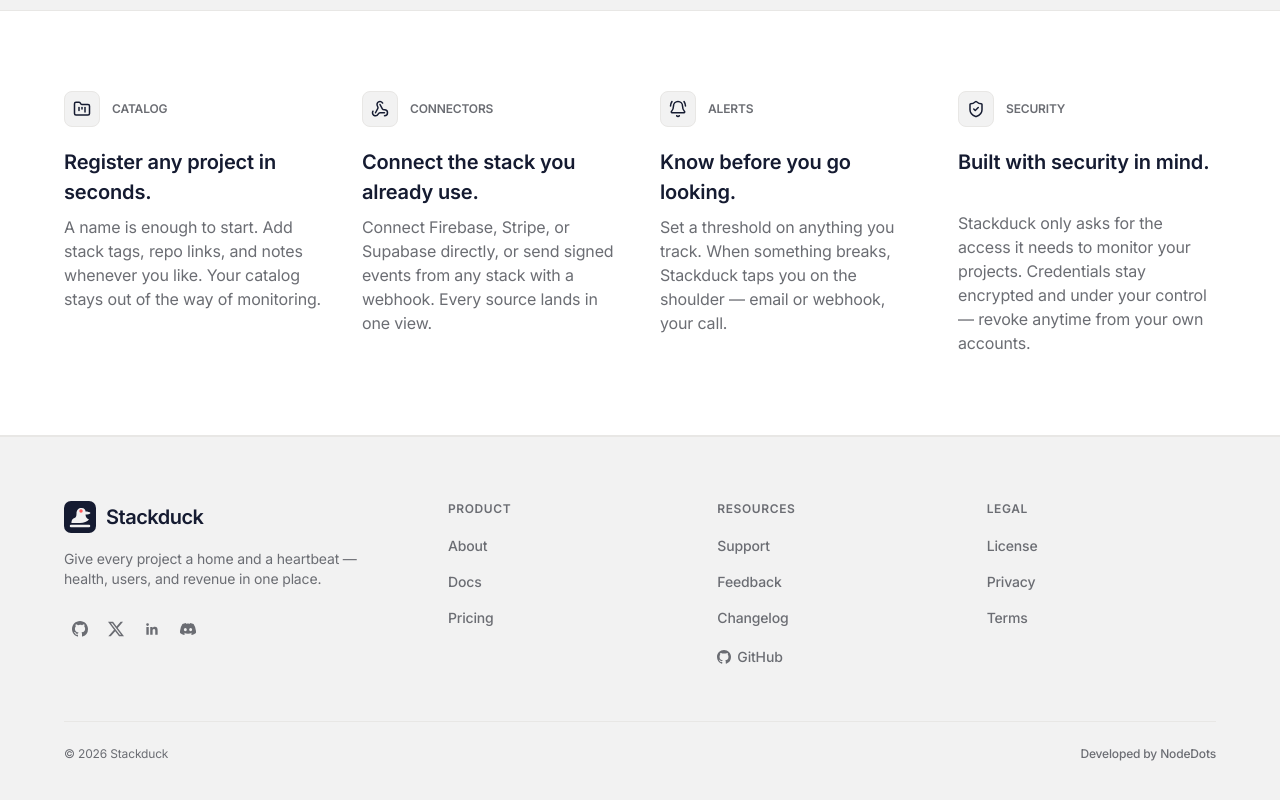
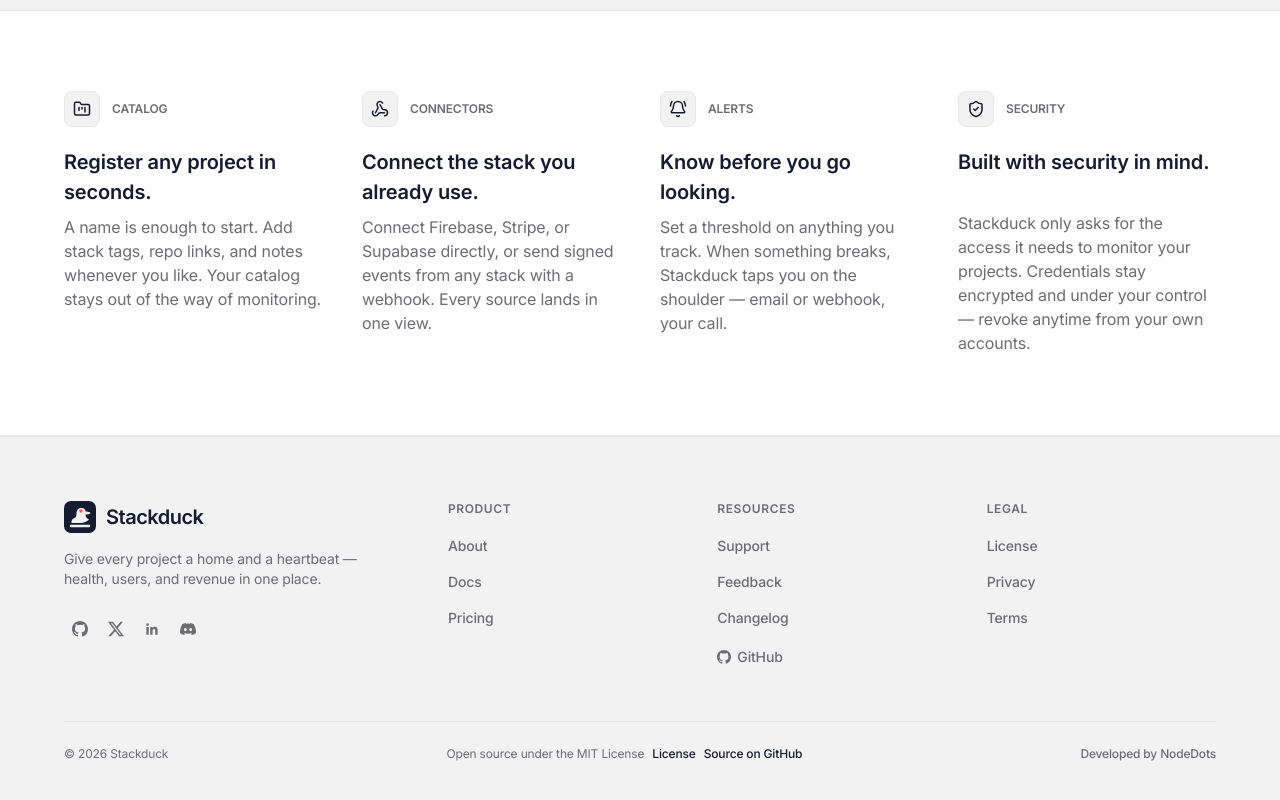
Before and after one commit to nodedots/proxibay, a React (Vite) app: page / in a window 1280 px wide. Shown: the part 1215-2015 px from the top of the page. Built offline with nearby package versions, Linux system fonts and the light colour scheme; no server answers; a web font is replaced by a local one.

Commit message:
feat(footer): add MIT License notice and GitHub source link to SiteFooter

```diff
--- a/src/components/SiteFooter.tsx
+++ b/src/components/SiteFooter.tsx
@@ -144,6 +144,13 @@ export default function SiteFooter() {
           </div>
           <div className="mt-10 flex flex-col items-start gap-2 border-t border-line pt-5 sm:mt-12 sm:flex-row sm:items-center sm:justify-between sm:gap-4 sm:pt-6">
             <p className="font-inter text-xs text-ink-muted">© 2026 Stackduck</p>
+            <div className="flex flex-wrap items-center gap-x-2 gap-y-1 font-inter text-xs text-ink-muted">
+              <span>Open source under the MIT License</span>
+              <Link to="/license" className="text-link">License</Link>
+              <a href="https://github.com/nodedots/stackduck" target="_blank" rel="noreferrer" className="text-link">
+                Source on GitHub
+              </a>
+            </div>
             <button
               onClick={() => setDevOpen(true)}
               className="text-link shrink-0 text-left font-inter text-xs font-medium text-ink-muted hover:text-ink sm:text-right"
```
